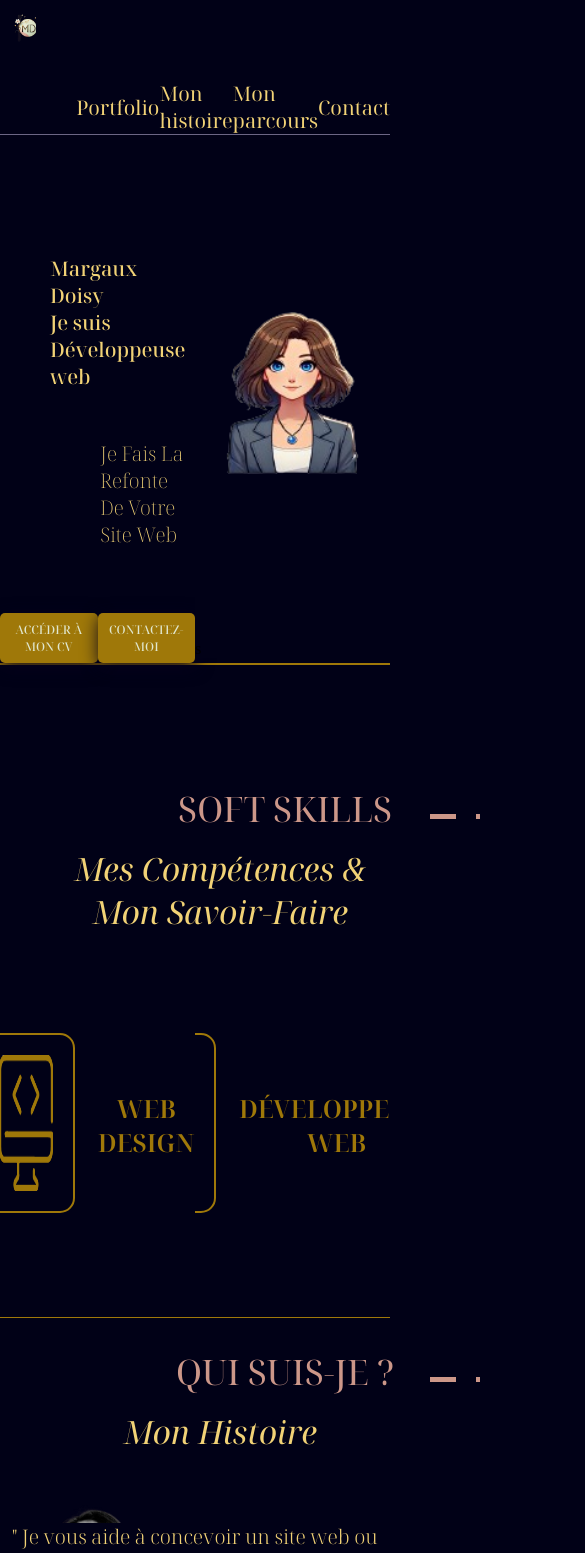
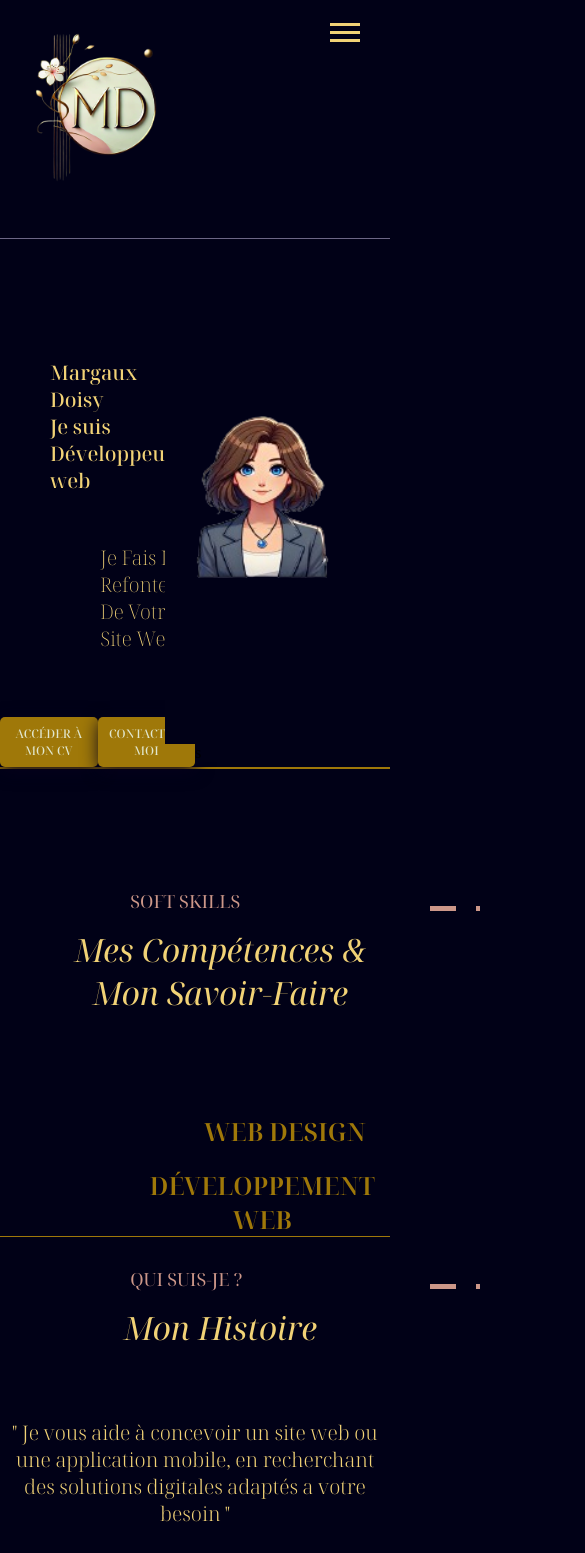
Before and after one commit to Margauxdo/portfolio_MargauxDoisy, a React (Create React App) app in the folder portfolio/: page / in a window 390 px wide. Shown: the top 1553 px of the page, 585 px wide, since content can reach past the window. Built offline with nearby package versions, Linux system fonts and the light colour scheme.

Commit message:
refonte css desktop mobile

```diff
--- a/portfolio/src/components/Menu.js
+++ b/portfolio/src/components/Menu.js
@@ -1,19 +1,32 @@
-import React from 'react';
-import '../components/Apropos';
+import React, { useState } from 'react';
 import { Link } from 'react-router-dom';
 import '../styles/components/Menu.css';
 
 const Menu = () => {
+    const [isOpen, setIsOpen] = useState(false);
+
+    const toggleMenu = () => {
+        setIsOpen(!isOpen);
+    };
+
     return (
-        <div className='naviguation'>
-            <ul>
+        <div className="menu-container">
+            {/* Icône de menu hamburger */}
+            <div className="hamburger" onClick={toggleMenu}>
+                <div className="bar"></div>
+                <div className="bar"></div>
+                <div className="bar"></div>
+            </div>
 
-                <li><Link to="/portfolio">Portfolio</Link></li>
-                <li><Link to="/monHistoire">Mon histoire</Link></li>
-                <li><Link to="/cvonline"> Mon parcours</Link></li>
-                <li><Link to="/contact">Contact </Link></li>
-
-            </ul>
+            {/* Navigation */}
+            <div className={`naviguation ${isOpen ? 'open' : ''}`}>
+                <ul>
+                    <li><Link to="/portfolio">Portfolio</Link></li>
+                    <li><Link to="/monHistoire">Mon histoire</Link></li>
+                    <li><Link to="/cvonline">Mon parcours</Link></li>
+                    <li><Link to="/contact">Contact</Link></li>
+                </ul>
+            </div>
         </div>
     );
 };
--- a/portfolio/src/styles/components/Apropos.css
+++ b/portfolio/src/styles/components/Apropos.css
@@ -1,19 +1,19 @@
-.AboutMe h3{
-    color: #F1D276;
-    vertical-align: text-top;
-    text-align: center;
-    font-weight: 300;
-    font-size: 20px;
-    z-index: 11111;
-    position: absolute;
+/* Style global */
+.portrait-margaux {
+    display: flex;
+    max-width: 1800px;
+    width: 100%;
+    margin: auto;
 }
-.portrait-text{
+
+.portrait-text {
     max-width: 800px;
     width: 100%;
     margin: 0px;
     padding-top: 50px;
 }
-.portrait-text p{
+
+.portrait-text p {
     color: #E1E7CE;
     max-width: 1400px;
     text-align: justify;
@@ -23,47 +23,50 @@
     padding-top: 20px;
 }
 
-.portrait-img img{
-    max-width: 400px;
-    position: relative;
-    bottom:50px
-}
-.portrait-img{
+.portrait-img {
     max-width: 800px;
     width: 100%;
     margin: 0px;
+}
 
+.portrait-img img {
+    max-width: 800px;
+    position: relative;
+    bottom: 50px;
 }
-.portrait-img img{
-    max-width: 800px;
 
+.AboutMe h3 {
+    color: #F1D276;
+    vertical-align: text-top;
+    text-align: center;
+    font-weight: 300;
+    font-size: 20px;
+    z-index: 11111;
+    position: absolute;
+}
 
-}
-.portrait-margaux{
-    display: flex;
-    max-width: 1800px;
-    width: 100%;
-    margin: auto;
-}
-.buttonCv{
+.buttonCv {
     width: 250px;
     height: 50px;
     font-size: 14px;
     background: hsl(339, 35%, 79%);
-    border: 0px solid;
+    border: 0;
     border-radius: 5px;
-    position: relative;
-    bottom: 50px;
-    left: 1300px;
     color: #09002d;
     font-weight: 400;
     box-shadow: 2px 2px 2px #e4c5d0;
+    margin: 20px auto 0; /* Centre le bouton et ajoute de l'espace au-dessus */
+    display: block; /* Le bouton occupe toute sa largeur pour le centrage */
+    text-align: center;
 }
-.buttonCv:active{
+
+.buttonCv:active {
     background-color: transparent;
-    border:2px solid hsl(44, 89%, 33%);
+    border: 2px solid hsl(44, 89%, 33%);
     color: hsl(44, 89%, 33%);
 }
+
+/* Animation zoom */
 @keyframes zoomAnimation {
     0% {
         transform: scale(0);
@@ -79,3 +82,79 @@
 .zoom {
     animation: zoomAnimation 1s ease-in-out;
 }
+
+/* Tablette portrait (768px max) */
+@media (max-width: 768px) {
+    .portrait-margaux {
+        flex-direction: column; /* Empile l'image et le texte */
+        align-items: center;
+    }
+
+    .portrait-img {
+        max-width: 100%;
+        margin-bottom: 20px; /* Espacement sous l'image */
+    }
+
+    .portrait-img img {
+        max-width: 80%; /* Réduit la taille de l'image */
+        margin: auto;
+    }
+
+    .portrait-text {
+        max-width: 90%; /* Réduit la largeur du texte */
+        padding: 0 10px;
+        text-align: center;
+    }
+
+    .buttonCv {
+        width: 220px; /* Réduit la taille du bouton */
+        height: 45px;
+        font-size: 12px;
+    }
+}
+
+/* Tablette paysage (1024px max) */
+@media (max-width: 1024px) {
+    .buttonCv {
+        width: 240px; /* Bouton légèrement plus grand */
+        height: 48px;
+    }
+    .portrait-margaux {
+        flex-direction: column; /* Empile l'image et le texte */
+        align-items: center;
+    }
+
+    .portrait-img img {
+        max-width: 100%; /* Image pleine largeur */
+    }
+
+    .portrait-text {
+        padding: 0 20px; /* Ajuste le padding pour la lisibilité */
+        text-align: justify;
+    }
+}
+
+/* Téléphone (480px max) */
+@media (max-width: 480px) {
+    .portrait-margaux {
+        flex-direction: column; /* Empile tout verticalement */
+        align-items: center;
+    }
+
+    .portrait-img {
+        display: none; /* Masque complètement l'image */
+    }
+
+    .portrait-text {
+        max-width: 100%; /* Texte prend toute la largeur */
+        padding: 0 15px;
+        font-size: 14px; /* Texte plus petit */
+    }
+
+    .buttonCv {
+        width: 200px; /* Bouton plus petit */
+        height: 40px;
+        font-size: 12px;
+
+    }
+}
--- a/portfolio/src/styles/components/ContactForm.css
+++ b/portfolio/src/styles/components/ContactForm.css
@@ -1,4 +1,4 @@
-form{
+form {
     max-width: 1200px;
     width: 100%;
     border: 1px solid hsl(44, 89%, 33%);
@@ -7,6 +7,9 @@ form{
     margin-top: 60px;
     margin-bottom: 40px;
     box-shadow: 2px 2px 3px hsl(45, 69%, 66%);
+    display: flex;
+    flex-direction: column;
+    align-items: center;
 }
 label, span{
     color: hsl(252, 100%, 9%);
@@ -28,23 +31,64 @@ textarea{
     padding-bottom: 5px;
 
 }
-Form button{
+
+/* Bouton du formulaire */
+form button {
     color: #9f7809;
     background: hsl(252, 100%, 9%);
     border: 0px;
-    height: 30px;
+    height: 40px;
     font-size: 14px;
     max-width: 200px;
+    width: 100%; /* S'adapte à la largeur du conteneur */
     text-align: center;
-    position: relative;
-    left: 900px;
-    top: 15px;
+    margin-top: 20px; /* Ajoute un espacement entre le bouton et les autres éléments */
     box-shadow: 2px 2px 3px #e4c66d;
     border-radius: 7px;
 }
- Form button:active{
+
+/* État actif du bouton */
+form button:active {
     border: 2px solid hsla(11, 100%, 62.2%, 1);
     background-color: transparent;
-    color:hsla(11, 100%, 62.2%, 1);
+    color: hsla(11, 100%, 62.2%, 1);
     font-weight: 700;
 }
+
+/* Tablette portrait (768px max) */
+@media (max-width: 768px) {
+    form {
+        padding: 40px;
+    }
+
+    form button {
+        max-width: 180px;
+        height: 35px;
+        font-size: 13px;
+    }
+}
+
+/* Tablette paysage (1024px max) */
+@media (max-width: 1024px) {
+    form {
+        padding: 40px;
+    }
+
+    form button {
+        max-width: 200px;
+        height: 38px;
+    }
+}
+
+/* Téléphone (480px max) */
+@media (max-width: 480px) {
+    form {
+        padding: 20px;
+    }
+
+    form button {
+        max-width: 100%;
+        height: 35px;
+        font-size: 12px;
+    }
+}
--- a/portfolio/src/styles/components/ImgBW.css
+++ b/portfolio/src/styles/components/ImgBW.css
@@ -5,5 +5,5 @@
     object-fit:contain;
     float: right;
     align-content: center;
-
+    margin: 0px 30px;
 }
--- a/portfolio/src/styles/components/Menu.css
+++ b/portfolio/src/styles/components/Menu.css
@@ -33,3 +33,108 @@ li:hover::before {
     width: 100%;
     background-color: #CC9789;
 }
+
+.menu-container {
+    position: relative;
+    display: flex;
+    justify-content: flex-end; /* Aligne le hamburger à droite */
+    align-items: center;
+    padding: 10px 20px;
+}
+
+.hamburger {
+    display: none; /* Cachée par défaut pour les grands écrans */
+    flex-direction: column;
+    justify-content: space-between;
+    align-items: center;
+    width: 30px;
+    height: 25px;
+    cursor: pointer;
+}
+
+.hamburger .bar {
+    width: 100%;
+    height: 3px;
+    background-color: #f1d276;
+    transition: 0.3s;
+}
+
+.naviguation {
+    display: flex;
+    list-style: none;
+    margin: 0;
+    padding: 0;
+}
+
+.naviguation ul {
+    display: flex;
+    gap: 20px;
+}
+
+.naviguation li {
+    color: #f1d276;
+    font-weight: 300;
+    font-size: 20px;
+    position: relative;
+}
+
+.naviguation a {
+    color: #f1d276;
+    text-decoration: none;
+}
+
+.naviguation a:hover, .naviguation li:hover {
+    color: #CC9789;
+}
+
+/* Effet au survol */
+.naviguation li::before {
+    content: '';
+    position: absolute;
+    top: -5px;
+    left: 50%;
+    transform: translateX(-50%);
+    width: 0;
+    height: 2px;
+    background-color: transparent;
+    transition: width 0.3s ease, background-color 0.3s ease;
+}
+
+.naviguation li:hover::before {
+    width: 100%;
+    background-color: #CC9789;
+}
+
+/* Responsive Styles */
+@media (max-width: 768px) {
+    /* Icône hamburger visible */
+    .hamburger {
+        display: flex;margin: 10px;
+    }
+
+    /* Navigation cachée par défaut */
+    .naviguation {
+        display: none;
+        flex-direction: column;
+        position: absolute;
+        top: 60px;
+        right: 20px;
+        border-radius: 5px;
+        padding: 20px;
+        box-shadow: 0 4px 8px rgba(0, 0, 0, 0.2);
+    }
+
+    /* Navigation visible si ouverte */
+    .naviguation.open {
+        display: flex;
+    }
+
+    .naviguation ul {
+        flex-direction: column;
+        gap: 15px;
+    }
+
+    .naviguation li {
+        text-align: center;
+    }
+}
--- a/portfolio/src/styles/components/Services.css
+++ b/portfolio/src/styles/components/Services.css
@@ -82,3 +82,78 @@
     width: 350px;
     left:200px;
 }
+
+
+/* Responsive pour tablette verticale (768px max) */
+@media (max-width: 768px) {
+    .containService {
+        flex-direction: column; /* Empile les sections */
+        gap: 40px; /* Augmente l'espacement entre les sections */
+    }
+
+    .webdesign,
+    .developpement {
+        max-width: 90%;
+        text-align: center;
+    }
+
+    .service img {
+        max-width: 180px;
+        height: auto;
+    }
+
+    .annotation h4 {
+        text-align: center;
+        font-size: 18px; /* Taille réduite */
+    }
+
+
+}
+
+/* Responsive pour tablette horizontale (1024px max) */
+@media (max-width: 1024px) {
+    .containService {
+        gap: 30px; /* Espacement légèrement réduit */
+    }
+
+    .webdesign,
+    .developpement {
+        max-width: 90%;
+        text-align: center;
+    }
+
+    .service img {
+        max-width: 200px; /* Taille normale */
+    }
+
+    .annotation h4 {
+        font-size: 20px;
+    }
+    .annotationtitre{
+        color: transparent;
+    }
+}
+
+/* Responsive pour téléphone (480px max) */
+@media (max-width: 480px) {
+    .containService {
+        flex-direction: column; /* Empile tous les éléments */
+        padding: 0 15px; /* Ajoute un padding pour les petits écrans */
+        gap: 20px; /* Réduit l'espacement */
+    }
+
+    .webdesign,
+    .developpement {
+        max-width: 100%;
+    }
+
+    .service img {
+        display: none; /* Cache complètement les images */
+    }
+
+    .annotation h4 {
+        text-align: left;
+        font-size: 18px;
+    }
+
+}
```
Lines whose indentation alone changed are shown as unchanged.
